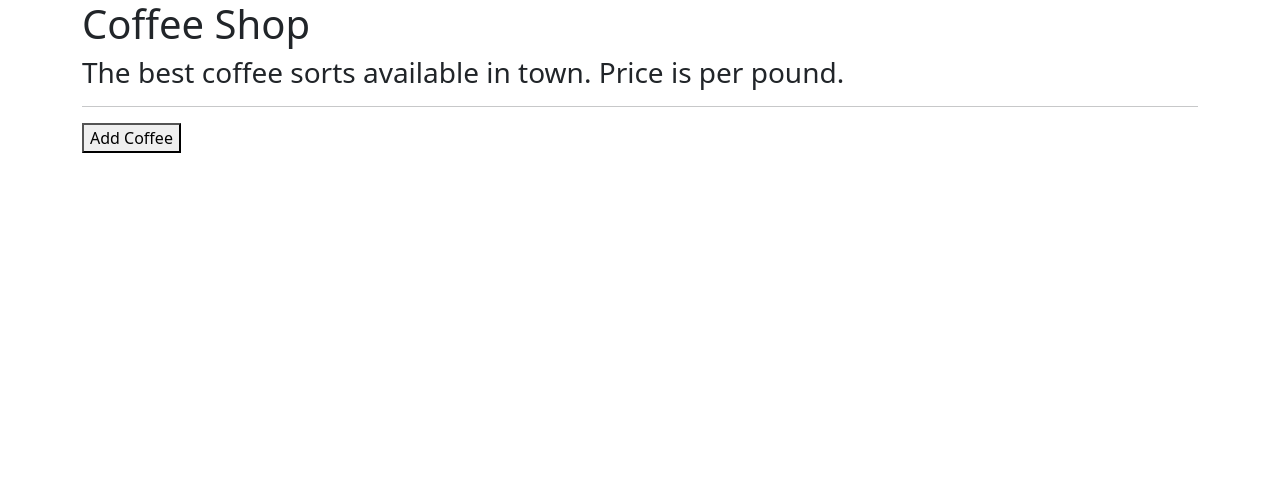
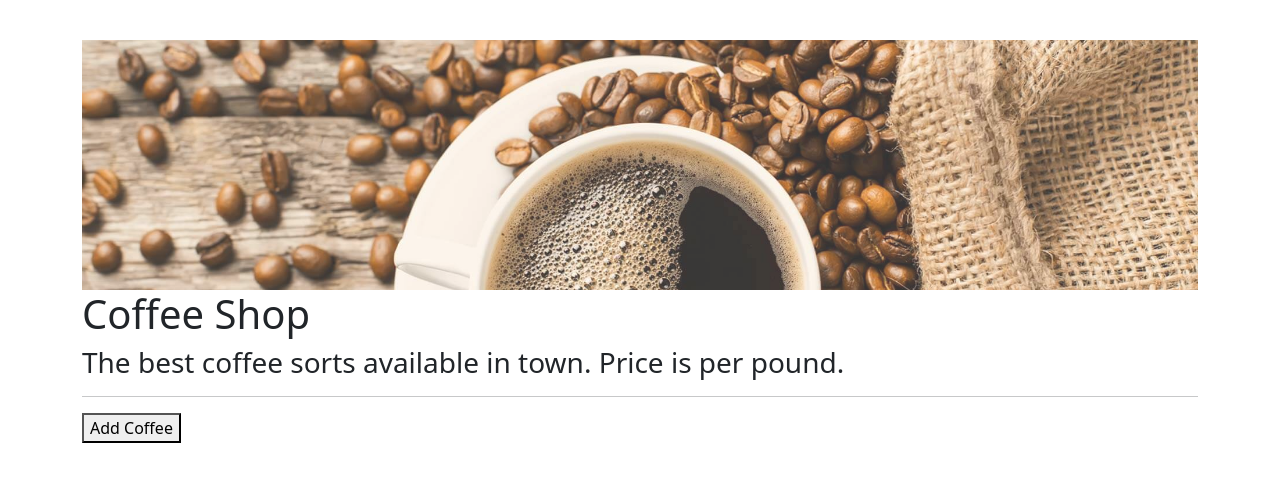
Before and after one commit to asyakap/coffee-shop-redux, a React (Create React App) app: page / in a window 1280 px wide. Shown: the top 482 px of the page. Built offline with nearby package versions, Linux system fonts and the light colour scheme.

Commit message:
add a banner to header

```diff
--- a/src/components/Header.js
+++ b/src/components/Header.js
@@ -1,9 +1,12 @@
 import React from "react";
+import banner from "./../img/banner.jpg"
 
 function Header() {
   return (
     <React.Fragment>
+      <div className="header-container" style={{ backgroundImage: `url(${banner})` }}> </div>
       <h1>Coffee Shop</h1>
+
       <h3>The best coffee sorts available in town. Price is per pound.</h3>
     </React.Fragment>
   );
--- a/src/index.css
+++ b/src/index.css
@@ -11,3 +11,14 @@ code {
   font-family: source-code-pro, Menlo, Monaco, Consolas, 'Courier New',
     monospace;
 }
+
+.header-container {
+  background-size: cover;
+  background-position: center;
+  height: 250px;
+  display: flex;
+  align-items: center;
+  justify-content: center;
+  opacity: 0.8;
+  margin-top: 40px;
+}
```
Also changed, not shown: src/img/banner.jpg (added).
